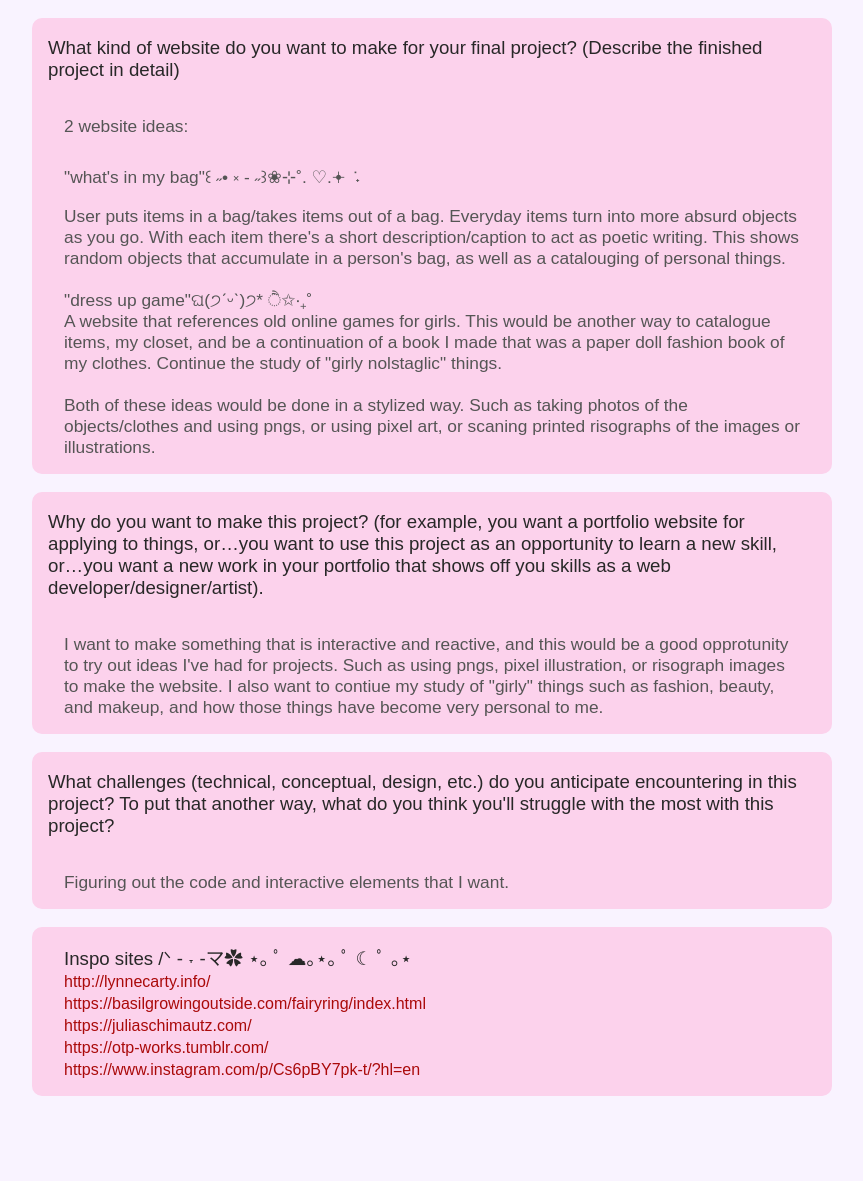
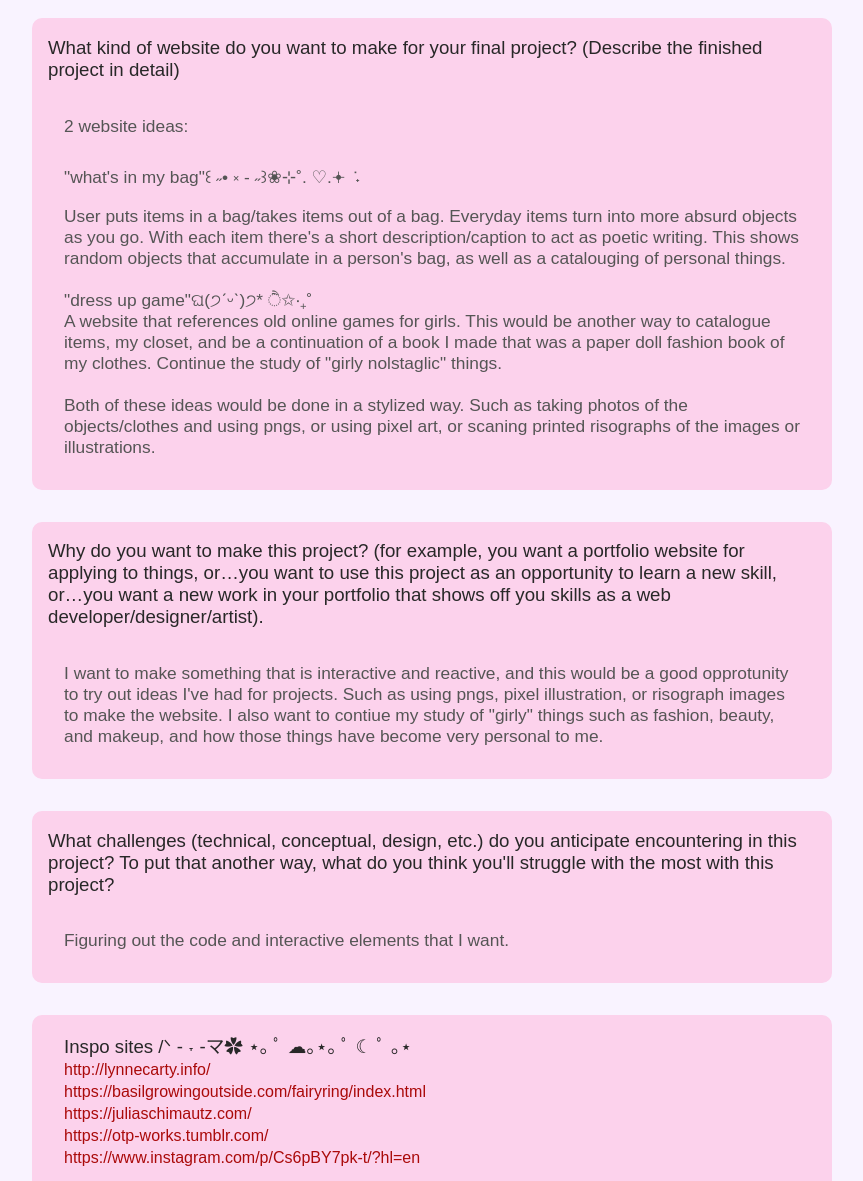
Before and after one commit to 0amanda/final_proposal, a plain HTML site: page index.html in a window 1280 px wide. Shown: the part 219-1400 px from the top of the page, without its empty margins (208-1071 px from the left). Drawn offline with Linux system fonts and the light colour scheme.

Commit message:
Update style.css

```diff
--- a/style.css
+++ b/style.css
@@ -23,6 +23,7 @@ h1{
 .answer{
     font-size: 13pt;
     padding: 1rem;
+    padding-bottom: 2rem;
     border-radius: 10px;
     color: #555;
 }
@@ -32,6 +33,7 @@ h1{
     color: #282828;
     margin-top: 1em;
     padding: 1rem;
+    padding-bottom: 2rem;
 }
 
 a{
@@ -46,22 +48,26 @@ a{
     padding-left: 1rem;
     padding-right: 1rem;
     border-radius: 10px;
+    margin-bottom: 2rem;
 }
 .set2{
     background-color: rgb(252, 210, 236);
     padding-left: 1rem;
     padding-right: 1rem;
     border-radius: 10px;
+    margin-bottom: 2rem;
 }
 .set3{
     background-color: rgb(252, 210, 236);
     padding-left: 1rem;
     padding-right: 1rem;
     border-radius: 10px;
+    margin-bottom: 2rem;
 }
 .set4{
     background-color: rgb(252, 210, 236);
     padding-left: 1rem;
     padding-right: 1rem;
     border-radius: 10px;
+    margin-bottom: 2rem;
 }
```
